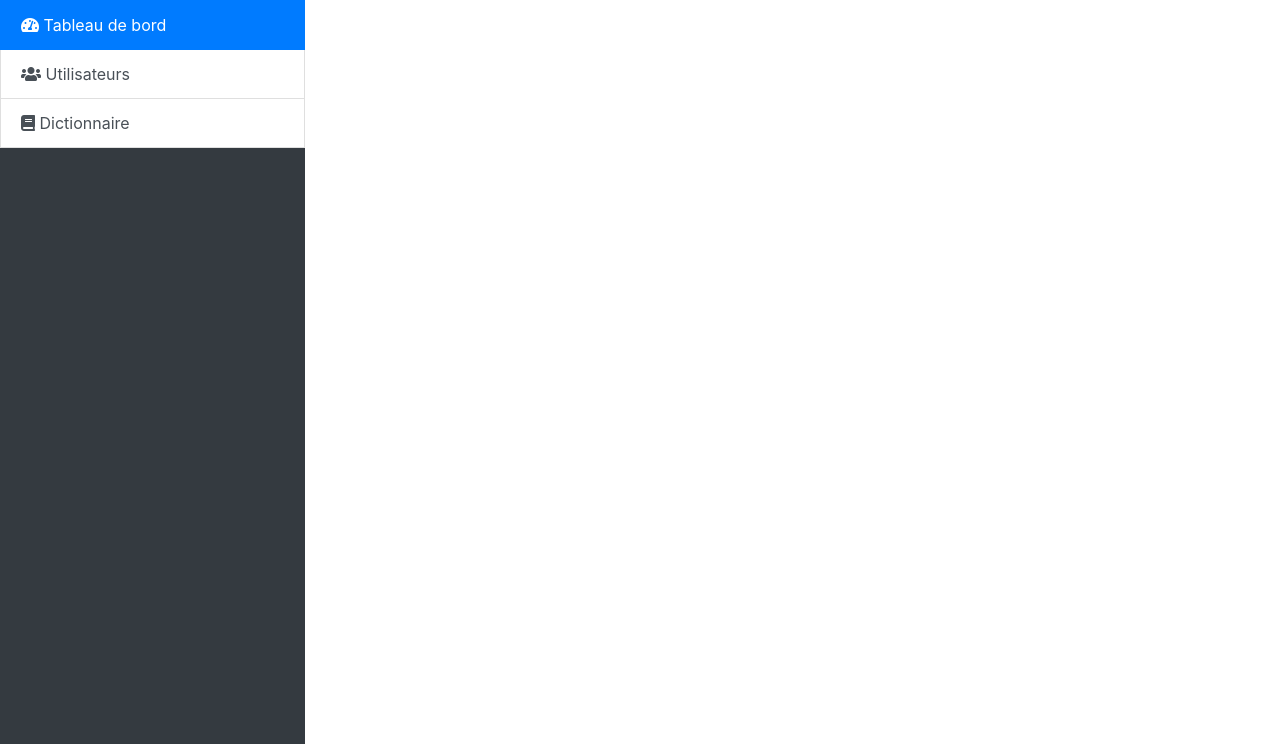
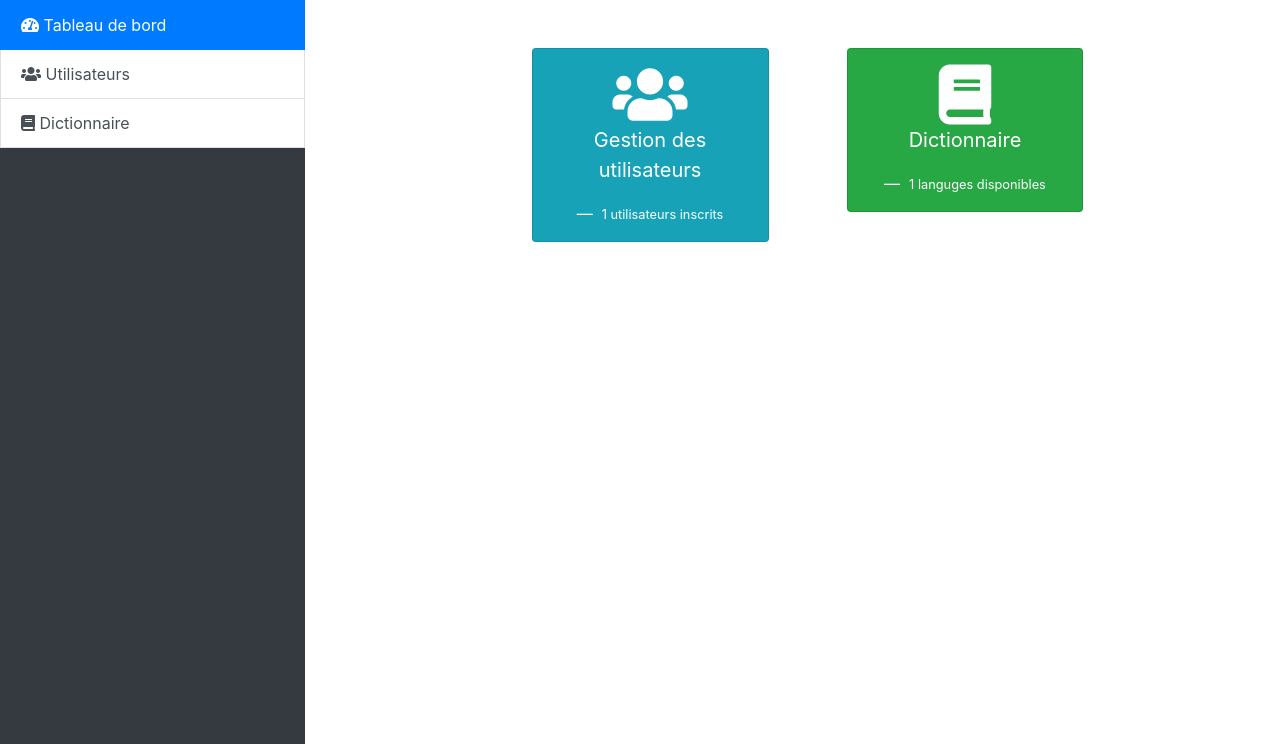
Before and after one commit to thediaf/Djangou, a Symfony app: template templates/admin/home/index.html.twig in a window 1280 px wide. Shown: the part 56-800 px from the top of the page. Run offline with Twig, Linux system fonts and the light colour scheme; the template is opened without the code that fills it: most values are stand-ins (such as "Sample title", 1, 10 or a date in 2020); some libraries are stand-ins or nearby versions.

Commit message:
[admin] Customize home page

```diff
--- a/src/Controller/Admin/HomeController.php
+++ b/src/Controller/Admin/HomeController.php
@@ -2,6 +2,7 @@
 
 namespace App\Controller\Admin;
 
+use App\Repository\LanguageRepository;
 use App\Repository\UserRepository;
 use Symfony\Bundle\FrameworkBundle\Controller\AbstractController;
 use Symfony\Component\Routing\Annotation\Route;
@@ -12,10 +13,11 @@ class HomeController extends AbstractController
     /**
      * @Route("/", name="admin_index")
      */
-    public function index(UserRepository $usersRepository)
+    public function index(UserRepository $usersRepository, LanguageRepository $languageRepository)
     {
         return $this->render('admin/home/index.html.twig', [
-            'users' => $usersRepository->getUsersCount(),
+            'users_count' => $usersRepository->getUsersCount(),
+            'languages_count' => $languageRepository->getLanguagesCount(),
         ]);
     }
 }
--- a/templates/admin/home/index.html.twig
+++ b/templates/admin/home/index.html.twig
@@ -1,7 +1,41 @@
 {% extends 'admin/base.html.twig' %}
 
+{% block title %}Dictionnaire
+{% endblock %}
+
+{% block sidebar %}
+	{% include "admin/sidebar.html.twig" with { active: 'home' } %}
+{% endblock %}
+
 {% block content %}
-<pre>
-    {{ dump(users) }}
-</pre>
-{% endblock %}
+	<div class="container mt-5">
+		<div class="row card-group d-flex justify-content-center">
+			<div class="col-sm-6 col-md-4">
+				<a href="{{ path('admin_users') }}" class="card bg-info text-white text-center p-3 mx-md-4 text-decoration-none">
+					<blockquote class="blockquote mb-0">
+						<i class="fa fa-3x fa-users"></i>
+						<p>Gestion des utilisateurs</p>
+						<footer class="blockquote-footer text-white">
+							<small>
+								{{ users_count }} utilisateurs inscrits
+							</small>
+						</footer>
+					</blockquote>
+				</a>
+			</div>
+			<div class="col-sm-6 col-md-4">
+				<a href="{{ path('admin_translate') }}" class="card bg-success text-white text-center p-3 mx-md-4 text-decoration-none">
+					<blockquote class="blockquote mb-0">
+						<i class="fa fa-3x fa-book"></i>
+						<p>Dictionnaire</p>
+						<footer class="blockquote-footer text-white">
+							<small>
+								{{ languages_count }} languges disponibles
+							</small>
+						</footer>
+					</blockquote>
+				</a>
+			</div>
+		</div>
+	</div>
+</div>{% endblock %}
```
Also changed, not shown: src/Repository/LanguageRepository.php (+8 -0 lines).
